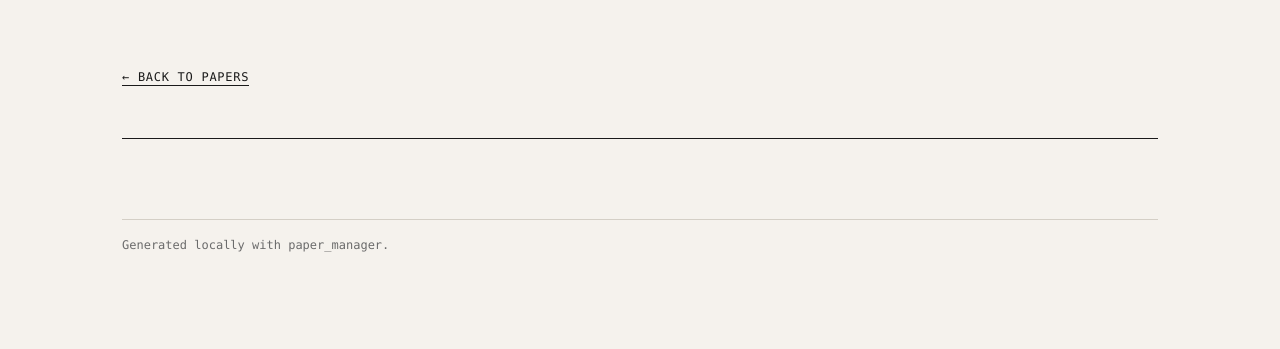
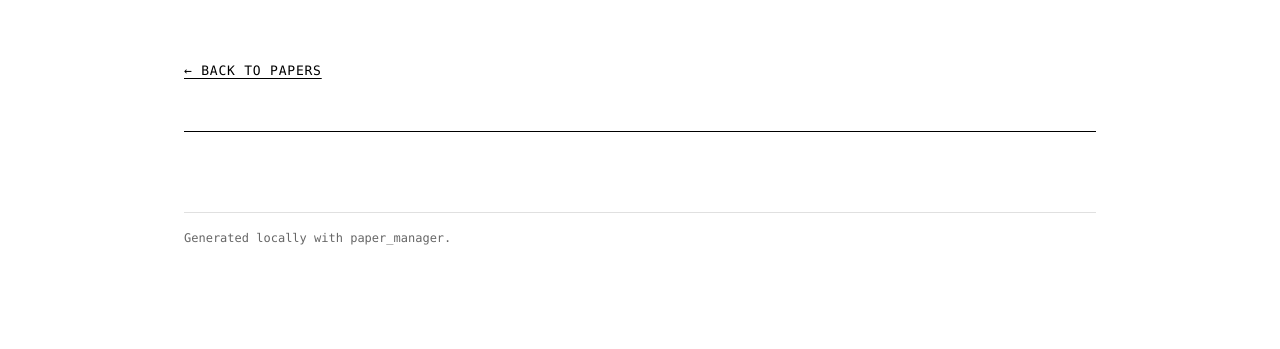
Before and after one commit to abhiramm7/sift, a FastAPI app: template src/paper_manager/templates/static_paper.html in a window 1280 px wide. Shown: the top 349 px of the page. Run offline with FastAPI, Linux system fonts and the light colour scheme; the template is opened without the code that fills it, so the values that code supplies are empty.

Commit message:
align static export to randomstorms.net tokens
site.css now uses white/black with #ff3300 hover, Space Mono throughout, 960px
content width, and zero border-radius — matching randomstorms.net so the
exported /papers/ page slots in as a subdirectory of the parent site.

```diff
--- a/src/paper_manager/static/site.css
+++ b/src/paper_manager/static/site.css
@@ -1,14 +1,20 @@
+/* Aligned to randomstorms.net design tokens — white bg, black ink, #ff3300 hover,
+   Space Mono throughout, 960px content width, 0 border-radius. */
+
 :root {
-  --bg: #f5f2ed;
+  --bg: #ffffff;
   --paper: #ffffff;
-  --ink: #1a1a1a;
-  --ink-soft: #2a2a2a;
-  --muted: #6b6b6b;
-  --line: #1a1a1a;
-  --line-soft: #d4cfc6;
-  --accent: #7a1a1a;
-  --sans: -apple-system, BlinkMacSystemFont, "Inter", "Helvetica Neue", system-ui, sans-serif;
-  --mono: "SF Mono", "JetBrains Mono", "IBM Plex Mono", "Menlo", monospace;
+  --ink: #000000;
+  --ink-soft: #333333;
+  --muted: #666666;
+  --line: #000000;
+  --line-soft: #e0e0e0;
+  --accent: #ff3300;
+
+  --mono: "Space Mono", "SF Mono", "JetBrains Mono", "Menlo", monospace;
+  --sans: var(--mono);
+
+  --content-width: 960px;
 }
 
 * { box-sizing: border-box; }
@@ -16,70 +22,105 @@ html, body {
   background: var(--bg);
   color: var(--ink);
   margin: 0;
-  font: 16px/1.55 var(--sans);
+  font: 15px/1.6 var(--mono);
   -webkit-font-smoothing: antialiased;
   text-rendering: optimizeLegibility;
 }
-a { color: var(--ink); text-decoration: none; border-bottom: 1px solid currentColor; }
+a {
+  color: var(--ink);
+  text-decoration: underline;
+  text-underline-offset: 3px;
+  transition: color 0.15s ease;
+}
 a:hover { color: var(--accent); }
 
-.academic { max-width: 1100px; margin: 0 auto; padding: 56px 32px 96px; }
+/* Site header (matches the parent randomstorms.net look) */
+.site-head {
+  border-bottom: 3px solid var(--line);
+  background: rgba(255, 255, 255, 0.95);
+  backdrop-filter: blur(8px);
+  position: sticky; top: 0; z-index: 5;
+}
+.site-head-inner {
+  max-width: var(--content-width);
+  margin: 0 auto;
+  padding: 0 24px;
+  height: 60px;
+  display: flex; align-items: center; justify-content: space-between;
+}
+.site-brand {
+  font-weight: 700; font-size: 13px;
+  text-transform: uppercase; letter-spacing: 0.06em;
+  text-decoration: none;
+}
+.site-brand:hover { color: var(--accent); }
+.site-nav { display: flex; gap: 18px; font-size: 13px; }
+.site-nav a { text-decoration: none; }
 
-.academic-head { margin-bottom: 56px; }
+.academic { max-width: var(--content-width); margin: 0 auto; padding: 48px 24px 96px; }
+
+.academic-head { margin-bottom: 48px; }
 .academic-head h1 {
-  font-family: var(--sans); font-weight: 900;
-  font-size: clamp(44px, 7vw, 96px); line-height: 0.95;
-  letter-spacing: -0.02em;
+  font-family: var(--mono); font-weight: 700;
+  font-size: 32px; line-height: 1.15;
+  letter-spacing: -0.01em;
   margin: 0 0 12px;
 }
-.academic-sub { font-family: var(--mono); font-size: 13px; color: var(--muted); margin: 0; }
+.academic-sub { font-size: 13px; color: var(--muted); margin: 0; }
 .academic-empty { color: var(--muted); font-style: italic; }
-.academic-footer { color: var(--muted); font-family: var(--mono); font-size: 12px; margin-top: 80px; padding-top: 16px; border-top: 1px solid var(--line-soft); }
-
-.back-link { font-family: var(--mono); font-size: 12px; text-transform: uppercase; letter-spacing: 0.06em; margin-bottom: 24px; }
-.back-link a { border-bottom: 1px solid var(--ink); padding-bottom: 1px; }
-
-.year-block { margin-bottom: 56px; }
-.year-heading {
-  font-family: var(--mono);
-  font-size: 13px; font-weight: 700; color: var(--muted);
-  text-transform: uppercase; letter-spacing: 0.12em;
-  margin: 0 0 24px; padding-bottom: 8px;
-  border-bottom: 1px solid var(--line);
+.academic-footer {
+  color: var(--muted); font-size: 12px;
+  margin-top: 80px; padding-top: 16px;
+  border-top: 1px solid var(--line-soft);
 }
 
-.paper-entry { padding: 18px 0; border-bottom: 1px solid var(--line-soft); }
+.back-link {
+  font-size: 13px;
+  margin-bottom: 24px;
+  text-transform: uppercase; letter-spacing: 0.06em;
+}
+
+.year-block { margin-bottom: 48px; }
+.year-heading {
+  font-size: 12px; font-weight: 700;
+  text-transform: uppercase; letter-spacing: 0.12em;
+  color: var(--muted);
+  margin: 0 0 18px;
+  padding-bottom: 6px;
+  border-bottom: 1px solid var(--line-soft);
+}
+
+.paper-entry { padding: 16px 0; border-bottom: 1px solid var(--line-soft); }
 .paper-entry-head {
   display: grid;
   grid-template-columns: 60px 1fr;
-  gap: 20px;
+  gap: 18px;
   cursor: pointer;
   align-items: flex-start;
 }
 .paper-thumb {
   width: 60px; height: 60px;
   border: 1px solid var(--ink);
-  background: var(--paper);
+  background: #fafafa;
 }
 .paper-entry-title {
   font-weight: 700;
-  font-size: 19px; line-height: 1.3;
-  letter-spacing: -0.01em;
-  margin-bottom: 6px;
+  font-size: 16px; line-height: 1.3;
+  margin-bottom: 4px;
 }
-.paper-entry-meta { font-family: var(--mono); font-size: 12px; color: var(--muted); line-height: 1.5; }
+.paper-entry-meta { font-size: 12px; color: var(--muted); line-height: 1.5; }
 .paper-entry-meta .venue em { font-style: italic; }
-.paper-entry-tldr { margin: 8px 0; font-size: 14px; line-height: 1.6; color: var(--ink-soft); max-width: 720px; }
+.paper-entry-tldr { margin: 6px 0; font-size: 13px; line-height: 1.55; color: var(--ink-soft); max-width: 720px; }
 .paper-entry-links {
-  font-family: var(--mono); font-size: 11px; text-transform: uppercase; letter-spacing: 0.06em;
+  font-size: 11px;
+  text-transform: uppercase; letter-spacing: 0.06em;
   color: var(--muted);
-  display: flex; flex-wrap: wrap; gap: 12px; align-items: center;
+  display: flex; flex-wrap: wrap; gap: 10px; align-items: center;
 }
-.paper-entry-links a { color: var(--ink); border-bottom: 1px solid var(--ink); padding-bottom: 1px; }
-.paper-entry-links a:hover { color: var(--accent); border-color: var(--accent); }
+.paper-entry-links a { color: var(--ink); }
 .entry-tag {
-  font-family: var(--mono);
-  font-size: 10px; text-transform: uppercase; letter-spacing: 0.06em;
+  font-size: 10px;
+  text-transform: uppercase; letter-spacing: 0.06em;
   color: var(--ink);
   border: 1px solid var(--ink);
   padding: 1px 7px;
@@ -88,66 +129,67 @@ a:hover { color: var(--accent); }
 
 .paper-entry-body {
   display: none;
-  margin: 20px 0 0 80px;
-  padding: 24px;
-  background: var(--paper);
+  margin: 16px 0 0 78px;
+  padding: 20px 24px;
   border: 1px solid var(--ink);
-  font-size: 15px;
+  font-size: 14px;
   line-height: 1.7;
   color: var(--ink);
 }
 .paper-entry.expanded .paper-entry-body { display: block; }
 
-.summary-md { font-size: 15px; line-height: 1.7; }
 .summary-md h1 { font-size: 0; margin: 0; }
 .summary-md h2 {
-  font-family: var(--mono);
   font-size: 11px; font-weight: 700;
   text-transform: uppercase; letter-spacing: 0.12em;
   color: var(--muted);
-  margin: 28px 0 8px; padding-bottom: 4px;
+  margin: 24px 0 8px; padding-bottom: 4px;
   border-bottom: 1px solid var(--line-soft);
 }
-.summary-md p { margin: 8px 0 14px; }
+.summary-md p { margin: 6px 0 12px; }
 .summary-md strong { font-weight: 700; color: var(--ink); }
-.summary-md ul, .summary-md ol { margin: 6px 0 14px 20px; padding: 0; }
-.summary-md li { margin: 4px 0; }
+.summary-md ul, .summary-md ol { margin: 6px 0 12px 20px; padding: 0; }
+.summary-md li { margin: 3px 0; }
 .summary-md em { font-style: italic; }
-.summary-md code { background: var(--paper); padding: 1px 5px; border: 1px solid var(--line-soft); font-size: 13px; }
+.summary-md code { background: #f0f0f0; padding: 1px 5px; border: 1px solid var(--line-soft); font-size: 12px; }
 
 .academic-auto h4 {
-  font-family: var(--mono); font-size: 11px; text-transform: uppercase; letter-spacing: 0.12em;
-  font-weight: 700; color: var(--muted); margin: 18px 0 6px;
+  font-size: 11px; font-weight: 700;
+  text-transform: uppercase; letter-spacing: 0.12em;
+  color: var(--muted); margin: 18px 0 6px;
 }
 .academic-auto ul { margin: 0 0 10px 20px; padding: 0; }
 .academic-auto li { margin: 3px 0; }
 
-.figures-block { margin-top: 32px; padding-top: 24px; border-top: 1px solid var(--line-soft); }
+.figures-block { margin-top: 28px; padding-top: 20px; border-top: 1px solid var(--line-soft); }
 .figures-head {
-  font-family: var(--mono); font-size: 11px; text-transform: uppercase; letter-spacing: 0.12em;
-  font-weight: 700; color: var(--muted); margin: 0 0 14px;
+  font-size: 11px; font-weight: 700;
+  text-transform: uppercase; letter-spacing: 0.12em;
+  color: var(--muted); margin: 0 0 12px;
 }
 .figures-grid {
   display: grid;
-  grid-template-columns: repeat(auto-fill, minmax(220px, 1fr));
-  gap: 16px;
+  grid-template-columns: repeat(auto-fill, minmax(200px, 1fr));
+  gap: 14px;
 }
 .figure-tile {
   margin: 0;
-  border: 1px solid var(--line);
-  background: var(--paper);
-  padding: 8px;
+  border: 1px solid var(--ink);
+  padding: 6px;
   display: flex; flex-direction: column;
 }
-.figure-tile a { display: block; line-height: 0; border: 0; }
+.figure-tile a { display: block; line-height: 0; }
 .figure-tile img { width: 100%; height: auto; display: block; background: #fff; }
 .figure-tile figcaption {
-  font-family: var(--mono); font-size: 10px;
+  font-size: 10px;
   text-transform: uppercase; letter-spacing: 0.06em;
   color: var(--muted);
-  margin-top: 8px;
+  margin-top: 6px;
 }
 
-.paper-detail header { margin-bottom: 28px; padding-bottom: 16px; border-bottom: 1px solid var(--line); }
-.paper-detail header h1 { font-weight: 900; font-size: clamp(32px, 4.4vw, 52px); line-height: 1.05; margin: 0 0 14px; letter-spacing: -0.02em; }
-.paper-detail-meta { font-family: var(--mono); font-size: 13px; color: var(--muted); margin: 0 0 12px; }
+.paper-detail header { margin-bottom: 24px; padding-bottom: 14px; border-bottom: 1px solid var(--line); }
+.paper-detail header h1 {
+  font-weight: 700; font-size: 24px; line-height: 1.2;
+  letter-spacing: -0.01em; margin: 0 0 12px;
+}
+.paper-detail-meta { font-size: 13px; color: var(--muted); margin: 0 0 10px; }
```
Also changed, not shown: src/paper_manager/templates/static_index.html (+3 -1 lines).
